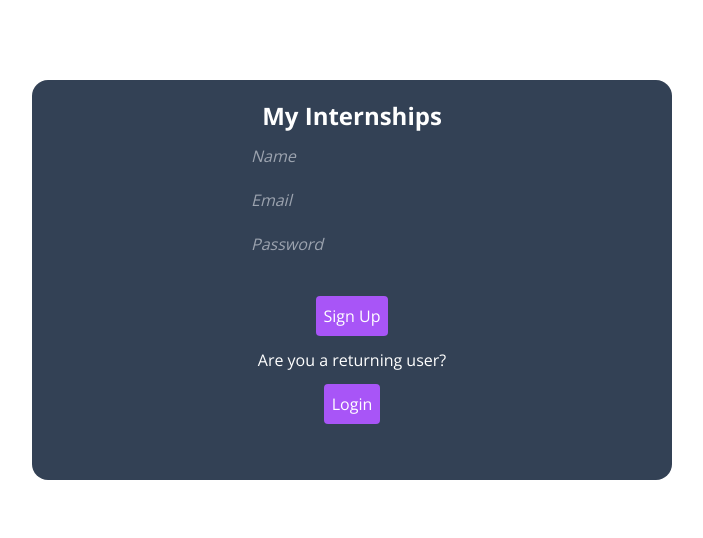
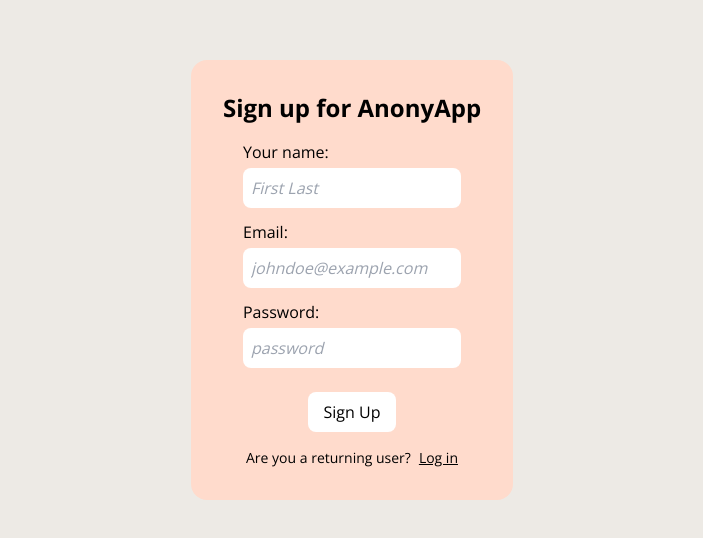
Before and after one commit to anhvungoc21/anony-app, a Next.js app: page /register in a window 1280 px wide. Shown: the part 120-658 px from the top of the page, without its empty margins (288-991 px from the left). Built offline with nearby package versions, Linux system fonts and the light colour scheme.

Commit message:
Finished login and signup pages UI

```diff
--- a/pages/login.js
+++ b/pages/login.js
@@ -19,6 +19,7 @@ export default function Login() {
     setMessage(null);
     if (res?.error) {
       setMessage(res.error);
+      setTimeout(() => setMessage(""), 2000);
     } else {
       return Router.push("/");
     }
@@ -30,43 +31,52 @@ export default function Login() {
   };
 
   return (
-    <div>
-      <div className="fixed top-1/3 left-1/3 bg-slate-700 h-1/3 w-1/3 text-center text-white rounded-2xl space-y-3 p-5">
-        <h1 className="text-2xl font-bold">My Internships</h1>
+    <div className="flex items-center justify-center h-screen w-screen bg-[color:var(--gray)] select-none">
+      <div className="flex flex-col items-center bg-[color:var(--skin)] rounded-2xl p-8 space-y-4">
+        <span className="text-2xl font-bold">Sign in to AnonyApp</span>
         <form
-          className="space-y-5 justify-center items-center"
+          className="flex flex-col space-y-3 justify-center items-center"
           onSubmit={(e) => signInUser(e)}
         >
-          <div className="">
+          <div className="flex flex-col gap-1">
+            <span> Email: </span>
             <input
-              className="bg-slate-700 border-0 border-b-2 border-purple-500"
+              className="p-2 rounded-lg"
               type="text"
               name="email"
-              placeholder="johndoe@gexample.com"
+              placeholder="johndoe@example.com"
               onChange={(e) => setEmail(e.target.value)}
             ></input>
           </div>
-          <div>
+          <div className="flex flex-col gap-1">
+            <span> Password: </span>
             <input
-              className="bg-slate-700 border-0 border-b-2 border-purple-500"
-              placeholder="Password"
+              className="p-2 rounded-lg"
+              placeholder="password"
               type="password"
               name="password"
               onChange={(e) => setPassword(e.target.value)}
             ></input>
           </div>
-          <p style={{ color: "red" }}>{message}</p>
-          <button type="submit" className="bg-purple-500 p-2 rounded">
-            Login
+          <span className="text-red-500 grow text-xs leading-none">
+            {message}
+          </span>
+          <button
+            type="submit"
+            className="rounded-lg pt-2 pb-2 pl-4 pr-4 bg-white hover:bg-[color:var(--blue)] transition-colors"
+          >
+            Log in
           </button>
         </form>
-        <div>New to My Internships?</div>
-        <button
-          onClick={(e) => changeSignUp(e)}
-          className="bg-purple-500 p-2 rounded"
-        >
-          Sign Up
-        </button>
+        <div className="flex gap-2 text-sm">
+          <span> New to AnonyApp?</span>
+          <a
+            onClick={(e) => changeSignUp(e)}
+            className="cursor-pointer underline"
+          >
+            Sign Up
+          </a>
+        </div>
       </div>
     </div>
   );
--- a/pages/register.js
+++ b/pages/register.js
@@ -40,52 +40,62 @@ export default function Register() {
   };
 
   return (
-    <div>
-      <div className="fixed top-1/4 left-1/4 bg-slate-700 h-1/2 w-1/2 text-center text-white rounded-2xl space-y-3 p-5">
-        <h1 className="text-2xl font-bold">My Internships</h1>
+    <div className="flex items-center justify-center h-screen w-screen bg-[color:var(--gray)] select-none">
+      <div className="flex flex-col items-center bg-[color:var(--skin)] rounded-2xl p-8 space-y-4">
+        <span className="text-2xl font-bold">Sign up for AnonyApp</span>
         <form
-          className="space-y-5 justify-center items-center"
+          className="flex flex-col space-y-3 justify-center items-center"
           onSubmit={(e) => signUpUser(e)}
         >
-          <div>
+          <div className="flex flex-col gap-1">
+            <span> Your name: </span>
             <input
-              className="bg-slate-700 border-0 border-b-2 border-purple-500"
+              className="p-2 rounded-lg"
               type="text"
               name="name"
-              placeholder="Name"
+              placeholder="First Last"
               onChange={(e) => setName(e.target.value)}
             ></input>
           </div>
-          <div>
+          <div className="flex flex-col gap-1">
+            <span> Email: </span>
             <input
-              className="bg-slate-700 border-0 border-b-2 border-purple-500"
+              className="p-2 rounded-lg"
               type="email"
               name="email"
-              placeholder="Email"
+              placeholder="johndoe@example.com"
               onChange={(e) => setEmail(e.target.value)}
             ></input>
           </div>
-          <div>
+          <div className="flex flex-col gap-1">
+            <span> Password: </span>
             <input
-              className="bg-slate-700 border-0 border-b-2 border-purple-500"
-              placeholder="Password"
+              className="p-2 rounded-lg"
               type="password"
               name="password"
+              placeholder="password"
               onChange={(e) => setPassword(e.target.value)}
             ></input>
           </div>
-          <p style={{ color: "red" }}>{message}</p>
-          <button type="submit" className="bg-purple-500 p-2 rounded">
+          <span className="text-red-500 grow text-xs leading-none">
+            {message}
+          </span>
+          <button
+            type="submit"
+            className="rounded-lg pt-2 pb-2 pl-4 pr-4 bg-white hover:bg-[color:var(--blue)] transition-colors"
+          >
             Sign Up
           </button>
         </form>
-        <div>Are you a returning user?</div>
-        <button
-          onClick={(e) => changeLogin(e)}
-          className="bg-purple-500 p-2 rounded"
-        >
-          Login
-        </button>
+        <div className="flex gap-2 text-sm">
+          <span>Are you a returning user?</span>
+          <a
+            onClick={(e) => changeLogin(e)}
+            className="cursor-pointer underline"
+          >
+            Log in
+          </a>
+        </div>
       </div>
     </div>
   );
```
